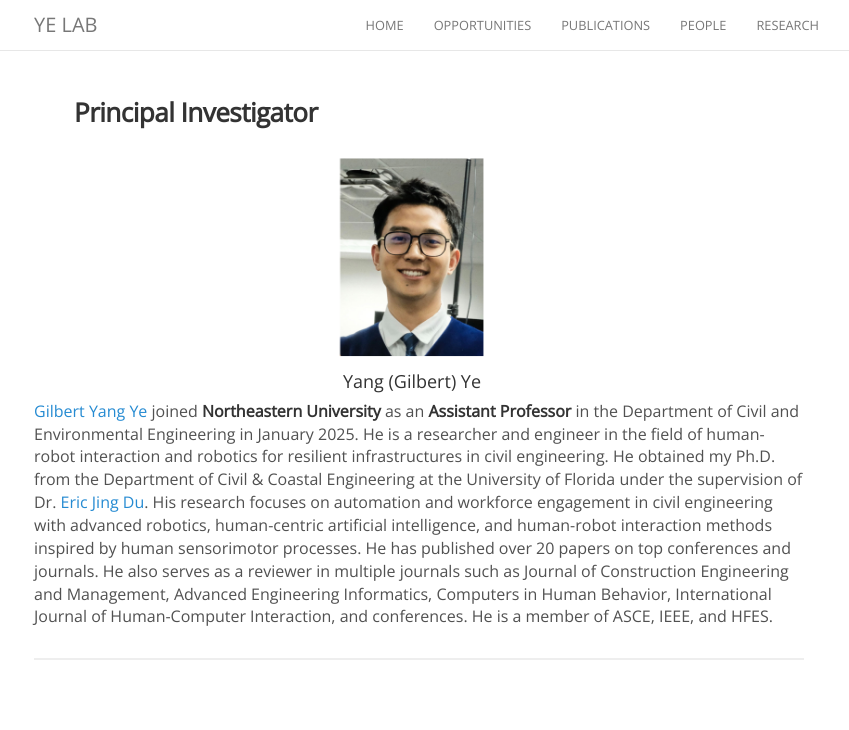
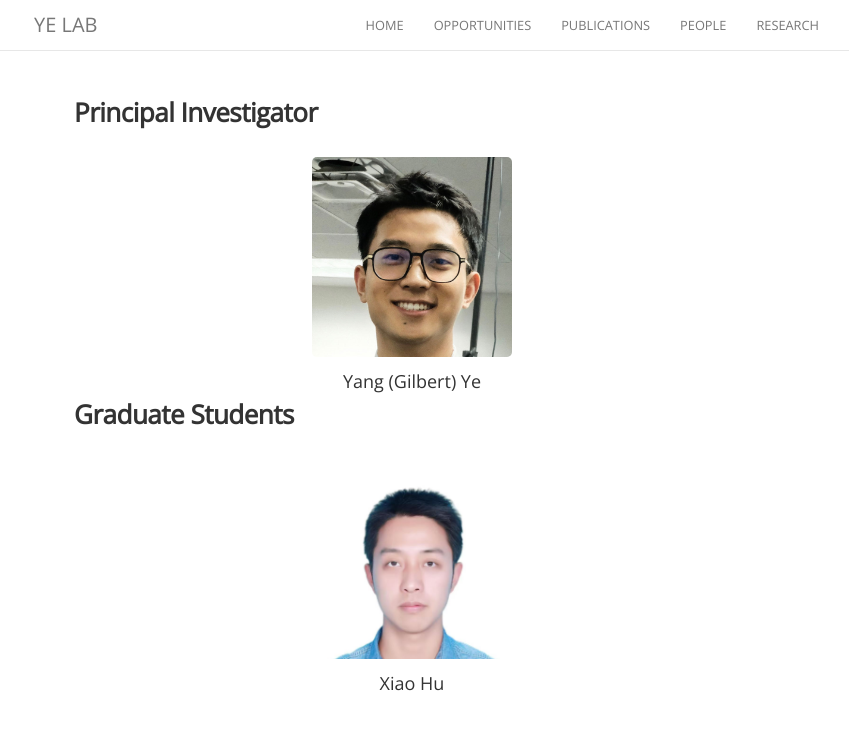
Before and after one commit to gilbert-yangye/gilbert-yangye.github.io, a Jekyll site: the page built from people.md, in a window 1280 px wide. Shown: the top 730 px of the page, without its empty margins (221-1070 px from the left). Built offline with Jekyll 4.4.1, drawn with Linux system fonts in a browser that asks for light colours; nearby versions of some CDN libraries; comment, search, counter and statistics services are not loaded.

Commit message:
updated new grad

```diff
--- a/_data/news.yml
+++ b/_data/news.yml
@@ -1,2 +1,2 @@
-- date: 2024-07-27
-  details: ""
+- date: 2025-01-01
+  details: Welcome Xiao Hu joined the lab as a Ph.D. student!
--- a/people.md
+++ b/people.md
@@ -22,6 +22,10 @@ permalink: /people/
 <h3>Principal Investigator</h3>
  {% elsif role == 'gradstudent' %}
 <h3>Graduate Students</h3>
+ {% elsif role == 'masterstudent' %}
+<h3>Master Students</h3>
+ {% elsif role == 'undergraduate' %}
+<h3>Undergraduate Students</h3>
  {% elsif role == 'researchstaff' %}
 <h3>Research Staff</h3>
  {% elsif role == 'visiting' %}
@@ -51,15 +55,6 @@ permalink: /people/
   {% endfor %}
 </div>
 
-[Gilbert Yang Ye](http://gilbert-yangye.github.io/) joined **Northeastern University** as an **Assistant Professor** in the Department of Civil and Environmental Engineering in January 2025.
-He is a researcher and engineer in the field of human-robot interaction and robotics for resilient infrastructures in civil engineering.
-He obtained my Ph.D. from the Department of Civil & Coastal Engineering at the University of Florida under the supervision of Dr. [Eric Jing Du](https://faculty.eng.ufl.edu/ericdu/).
-His research focuses on automation and workforce engagement in civil engineering with advanced robotics,
-human-centric artificial intelligence, and human-robot interaction methods inspired by human sensorimotor processes.
-He  has published over 20 papers on top conferences and journals. He also serves as a reviewer in multiple journals such as Journal of Construction Engineering and Management,
-Advanced Engineering Informatics, Computers in Human Behavior, International Journal of Human-Computer Interaction, and conferences. He is a member of ASCE, IEEE, and HFES.
-<hr>
-
 {% else %}
 
 <br>
```
Also changed, not shown: _people/GilbertYangYe.md (+5 -4 lines), _people/JerryXiaoHu.md (added, +17 -0 lines), images/logo/browserconfig.xml (deleted, +0 -13 lines), images/logo/site.webmanifest (deleted), images/people/Gilbert.jpg (deleted), images/people/Gilbert.png (added), images/people/XiaoHu.jpg (added).
